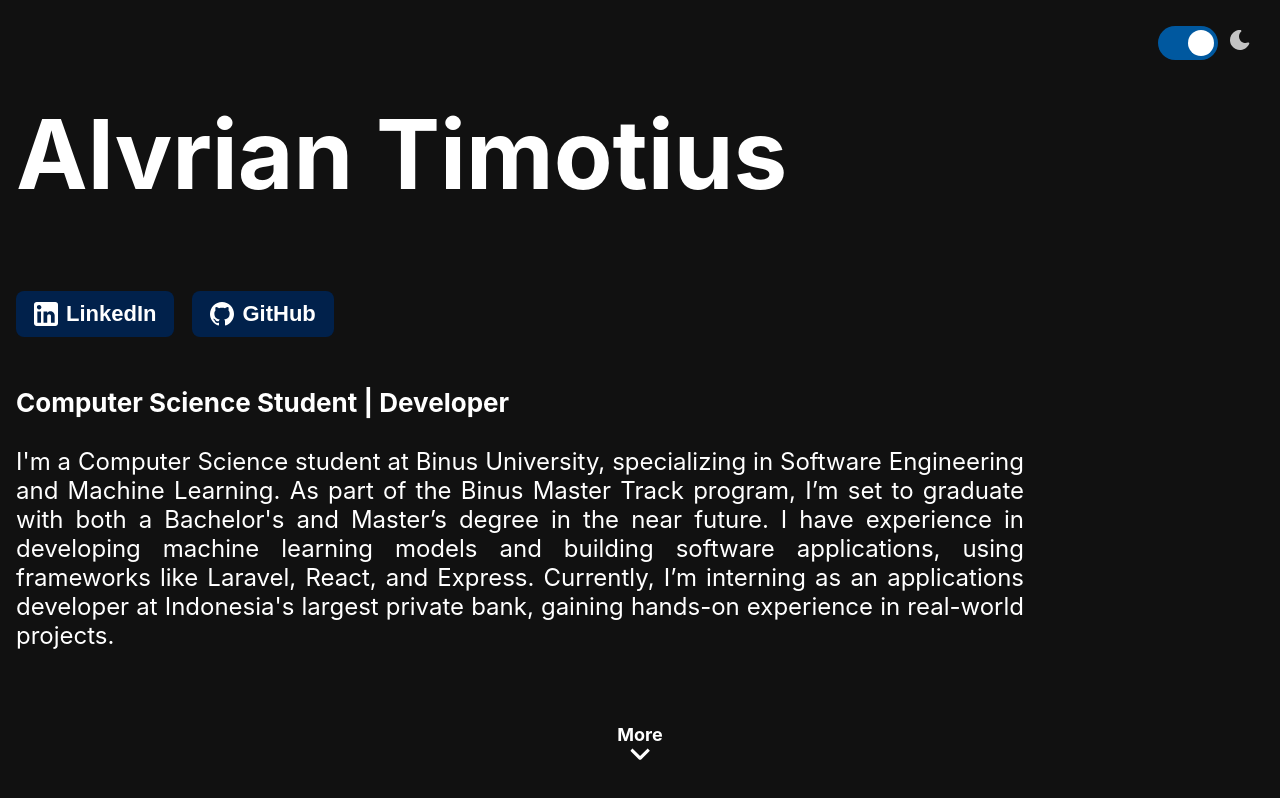
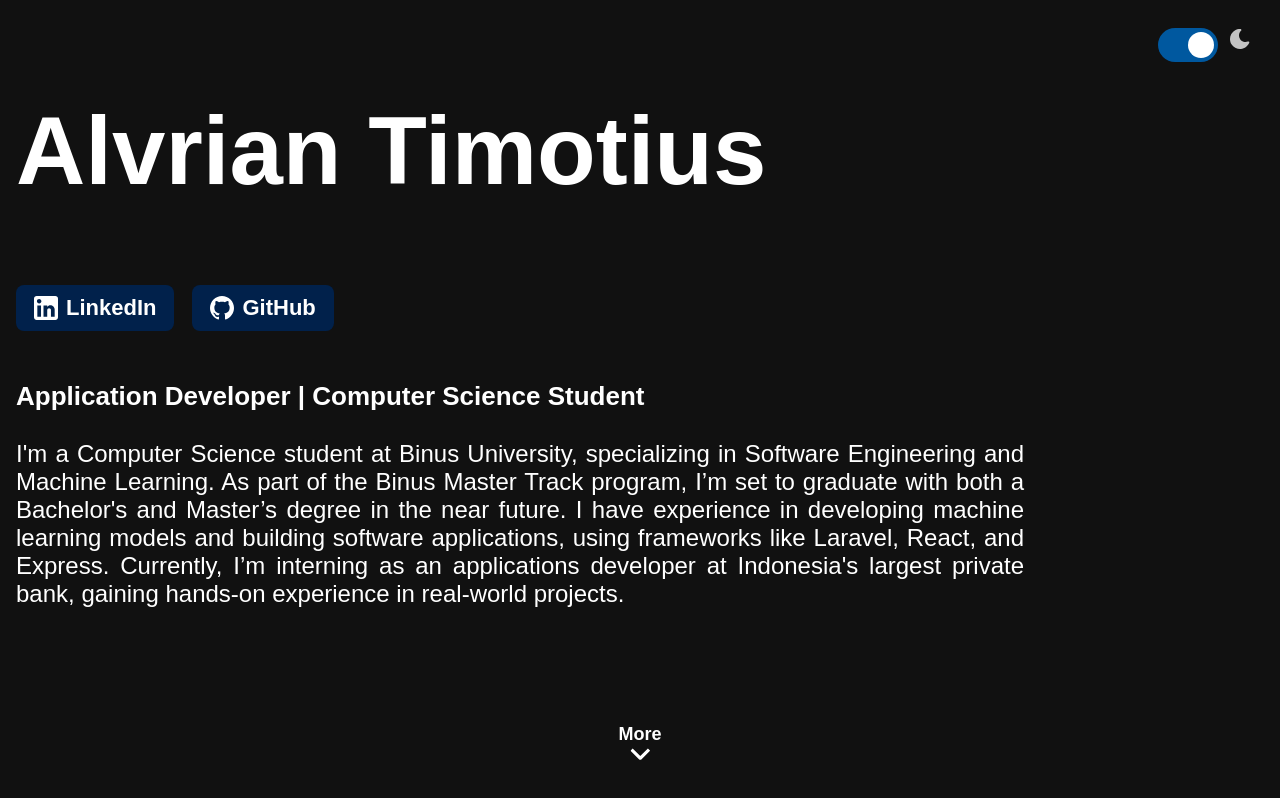
Before and after one commit to alvrian/alvrian.github.io, a React (Create React App) app: page / in a window 1280 px wide. Built offline with nearby package versions, Linux system fonts and the light colour scheme.

Commit message:
add: Route, CardComponent

```diff
--- a/public/index.html
+++ b/public/index.html
@@ -24,6 +24,9 @@
       work correctly both with client-side routing and a non-root public URL.
       Learn how to configure a non-root public URL by running `npm run build`.
     -->
+    <link rel="preconnect" href="https://fonts.googleapis.com">
+    <link rel="preconnect" href="https://fonts.gstatic.com" crossorigin>
+    <link href="https://fonts.googleapis.com/css2?family=Inter:ital,opsz,wght@0,14..32,100..900;1,14..32,100..900&family=Lexend&display=swap" rel="stylesheet">
     <title>Alvrian</title>
   </head>
   <body>
--- a/src/App.css
+++ b/src/App.css
@@ -1,12 +1,9 @@
 * {
   box-sizing: border-box;
-}
-html, body {
+  font-family: "Iter", sans-serif;
+}html, body {
   scroll-behavior: smooth;
-}
-
-
-body{
+}body{
   background-color: #111111;
   color: #ffffff;
   /* overflow: hidden; */
@@ -149,7 +146,10 @@ body{
   margin-top: 50px;
   text-align: justify;
   font-size: 24px;
-  margin-right: 240px
+  margin-right: 240px;
+  animation: fadeSlideIn 0.8s ease-out forwards;
+  animation-delay: 0.3s;
+  opacity: 0;
 }.description .title{
   font-size: 26px;
 }
--- a/src/App.js
+++ b/src/App.js
@@ -6,6 +6,7 @@ import LinkedinIcon from "./assets/linkedin-logo.svg";
 import GithubIcon from "./assets/github-logo.svg";
 import BottomArrow from "./assets/arrow-bottom.svg";
 import Dino from "./assets/Dino-gray.png";
+import Card from "./Component/Card"
 
 function App() {
   const [lightMode, setLightMode] = useState(false);
@@ -94,25 +95,23 @@ function App() {
         <div>
           <p className="description">
             <span className="title" style={{ fontWeight: "bold" }}>
-              Computer Science Student | Developer{" "}
+            Application Developer | Computer Science Student
             </span>
             <br />
             <br />
-            I'm a Computer Science student at Binus University, specializing in
-            Software Engineering and Machine Learning. As part of the Binus
-            Master Track program, I’m set to graduate with both a Bachelor's and
-            Master’s degree in the near future. I have experience in developing
-            machine learning models and building software applications, using
-            frameworks like Laravel, React, and Express. Currently, I’m
-            interning as an applications developer at Indonesia's largest
-            private bank, gaining hands-on experience in real-world projects.
+            I'm a Computer Science student at Binus University, specializing in Software Engineering and Machine Learning. As part of the Binus
+            Master Track program, I’m set to graduate with both a Bachelor's and Master’s degree in the near future. I have experience in developing
+            machine learning models and building software applications, using frameworks like Laravel, React, and Express. Currently, I’m
+            interning as an applications developer at Indonesia's largest private bank, gaining hands-on experience in real-world projects.
           </p>
         </div>
       </div>
       {/* section 2 */}
       <div className="snap-section">
           <h2 className="mainText-section2">Potfolio</h2>
-          <div className="section2-main-content"></div>
+          <div className="section2-main-content">
+            <Card title = "test"/>
+          </div>
           <div className="Dino">
             <img src={Dino} alt="..." />
           </div>
--- /dev/null
+++ b/src/Component/Card.js
@@ -0,0 +1,9 @@
+import "./Card.css"
+
+export default function Card ({title}){
+    return (
+        <div>
+            Hello world {title}
+        </div>
+    )
+}
--- a/src/index.js
+++ b/src/index.js
@@ -3,15 +3,20 @@ import ReactDOM from 'react-dom/client';
 import './index.css';
 import App from './App';
 import reportWebVitals from './reportWebVitals';
+import { BrowserRouter, Routes, Route } from 'react-router-dom';
+import Other from './other';
 
 const root = ReactDOM.createRoot(document.getElementById('root'));
 root.render(
   <React.StrictMode>
-    <App />
+    <BrowserRouter>
+    <Routes>
+        <Route path="/" element={<App />} />
+        <Route path="*" element={<Other />} />
+      </Routes>
+    </BrowserRouter>
   </React.StrictMode>
 );
 
-// If you want to start measuring performance in your app, pass a function
-// to log results (for example: reportWebVitals(console.log))
-// or send to an analytics endpoint. Learn more: https://bit.ly/CRA-vitals
+
 reportWebVitals();
--- /dev/null
+++ b/src/other.js
@@ -0,0 +1,17 @@
+import Dino from "./assets/Dino-gray.png"
+
+export default function Other () {
+    return (
+        <div style={{height: "95vh",display: "flex", flexDirection: "column", justifyContent: "center", alignItems: "center"}}>
+            <h1>Page not found</h1>
+            <img src = {Dino} alt = "..." style = {{width: "180px"}}/>
+            <div style={{width: "12vw", margin: "10px"}}>
+                <a href="/" style={{textDecoration: "none"}}>
+                    <div style = {{padding: "5px 10px", backgroundColor: "#00275a", borderRadius: '12px', color: 'white', textAlign: "center", fontWeight: "bold"}}>
+                        <p>Back to Main Page</p>
+                    </div>
+                </a>
+            </div>
+        </div>
+    );
+}
```
Also changed, not shown: package.json (+11 -3 lines), src/Component/Card.css (added), 1 other file (tests, documents, lock files or other folders).
